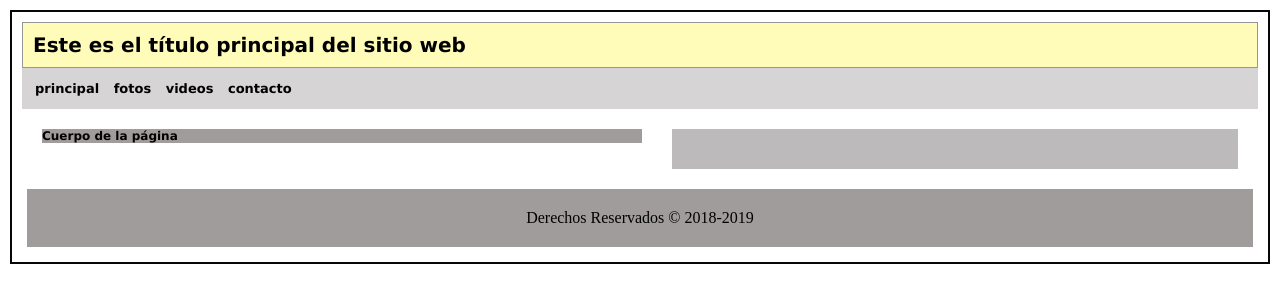
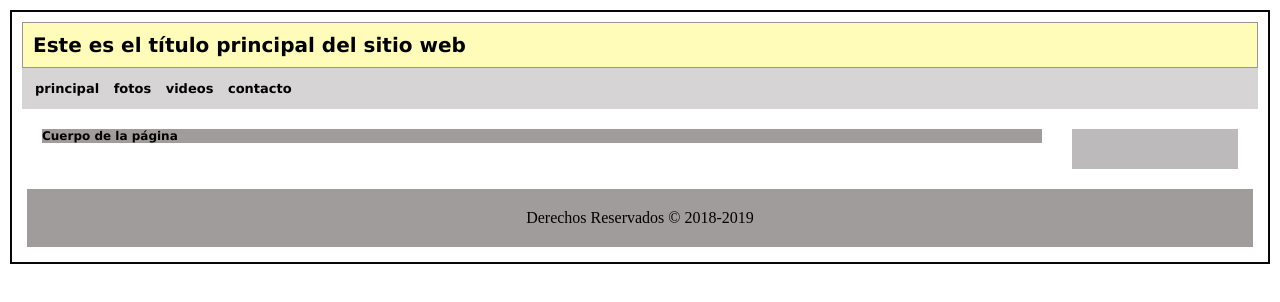
Before and after one commit to Mr-Dany/ejercicio3, a plain HTML site: page index.html in a window 1280 px wide. Drawn offline with Linux system fonts and the light colour scheme.

Commit message:
terminado

```diff
--- a/css/estilo.css
+++ b/css/estilo.css
@@ -28,7 +28,7 @@ h2 {
 	padding: 5px;
 }
 #seccion{
-	width: 600px;
+	width: 1000px;
 	background: #A19C9C;
 	margin: 20px;
 	float: left;
@@ -36,10 +36,9 @@ h2 {
 }
 #columna{
 	margin: 20px;
-	margin-left:  650px;
+	margin-left:  1050px;
 	background: #BCBABA;
 	padding: 20px;
-	font: bold 12px verdana;
 }
 #pie{
 	background: #A19C9C;
```
